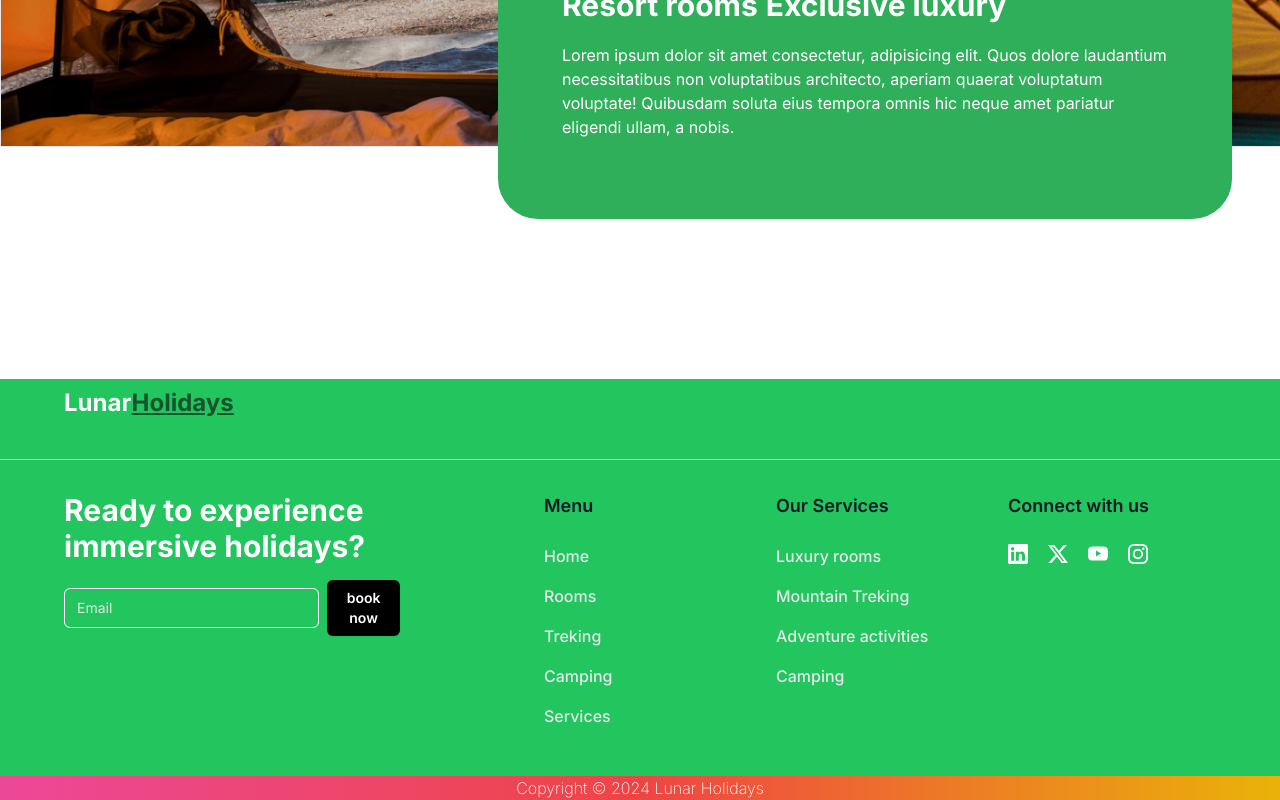
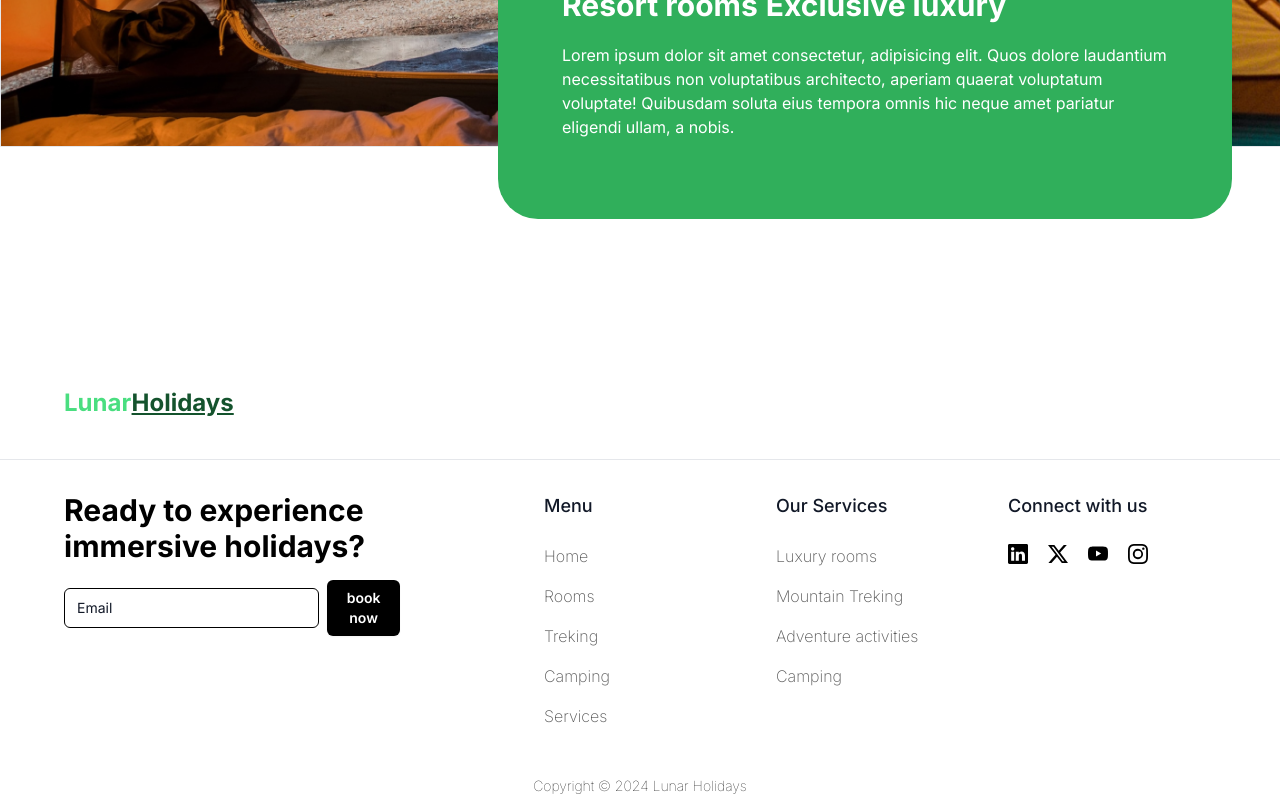
Before and after one commit to Abinsonsuresh/LunarHolidays-Nextjs, a Next.js app: page / in a window 1280 px wide. Shown: the part 3291-4091 px from the top of the page. Built offline with nearby package versions, Linux system fonts and the light colour scheme.

Commit message:
footer bg fix

```diff
--- a/src/app/components/Footer.tsx
+++ b/src/app/components/Footer.tsx
@@ -3,12 +3,12 @@ import { NavLinks, Services } from "../Data/data"
 
 const Footer = () => {
   return (
-    <footer className="w-full  bg-green-500 text-white">
+    <footer className="w-full   text-black">
     <div className="mx-auto flex max-w-6xl items-center justify-between px-4 py-2 lg:px-0">
       <div className="inline-flex items-center">
 
       <div className="">
-            <div className="text-2xl font-bold"><span className="text-white">Lunar</span><span className="text-green-900 underline">Holidays</span></div>
+            <div className="text-2xl font-bold"><span className="text-green-400">Lunar</span><span className="text-green-900 underline">Holidays</span></div>
         </div>
       </div>
 
@@ -19,7 +19,7 @@ const Footer = () => {
         <h1 className="max-w-sm text-3xl font-bold">Ready to experience immersive holidays?</h1>
         <form action="" className="mt-4 inline-flex w-full items-center md:w-3/4">
           <input
-            className="flex h-10 w-full rounded-md border border-white bg-transparent px-3 py-2 text-sm placeholder:text-gray-200 focus:outline-none focus:ring-1 focus:ring-black/30 focus:ring-offset-1 disabled:cursor-not-allowed disabled:opacity-50"
+            className="flex h-10 w-full rounded-md border border-black bg-transparent px-3 py-2 text-sm placeholder:text-gray-900 focus:outline-none focus:ring-1 focus:ring-black/30 focus:ring-offset-1 disabled:cursor-not-allowed disabled:opacity-50"
             type="email"
             placeholder="Email"
           />
@@ -34,27 +34,27 @@ const Footer = () => {
       </div>
       <div className="mt-8 grid grid-cols gap-6 md:mt-0 lg:w-3/4 lg:grid-cols-3">
         <div className="mb-8 lg:mb-0">
-          <p className="mb-6 text-lg font-semibold text-gray-900 ">Menu</p>
-          <ul className="flex flex-col space-y-4 text-[14px] font-medium text-gray-200">
+          <p className="mb-6 text-lg font-medium text-gray-900 ">Menu</p>
+          <ul className="flex flex-col space-y-4 text-[14px]  text-gray-50 font-extralight">
           {
                 NavLinks.map((items)=>(
-                    <Link className="text-gray-200 text-[16px] flex justify-start items-start" key={items.key} href={items.href}>{items.label}</Link>
+                    <Link className=" text-[16px] flex justify-start items-start" key={items.key} href={items.href}>{items.label}</Link>
                 ))
             }
           </ul>
         </div>
         <div className="mb-8 lg:mb-0">
-          <p className="mb-6 text-lg font-semibold text-gray-900 ">Our Services</p>
-          <ul className="flex flex-col space-y-4 text-[14px] font-medium text-gray-200">
+          <p className="mb-6 text-lg font-medium text-gray-900 ">Our Services</p>
+          <ul className="flex flex-col space-y-4 text-[14px]  text-gray-50 font-extralight">
           {
                 Services.map((items)=>(
-                    <Link className="text-gray-200 text-[16px] flex justify-start items-start" key={items.key} href={items.href}>{items.label}</Link>
+                    <Link className=" text-[16px] flex justify-start items-start" key={items.key} href={items.href}>{items.label}</Link>
                 ))
             }
           </ul>
         </div>
         <div className="mb-8 lg:mb-0">
-          <p className="mb-6 text-lg font-semibold text-gray-900 ">Connect with us</p>
+          <p className="mb-6 text-lg font-medium text-gray-900 ">Connect with us</p>
           <div className="">
             <div className="list-none mb-10 flex space-x-5 indeterminate:justify-center">
               <li>
@@ -85,7 +85,7 @@ const Footer = () => {
       </div>
     </div>
 
-    <div className='flex justify-center items-center font-extralight bg-gradient-to-r from-pink-500 via-red-500 to-yellow-500 mt-12'>
+    <div className='flex justify-center items-center font-thin text-sm  mt-12'>
       <p>Copyright © 2024 Lunar Holidays</p>
   </div>
   </footer>
```
